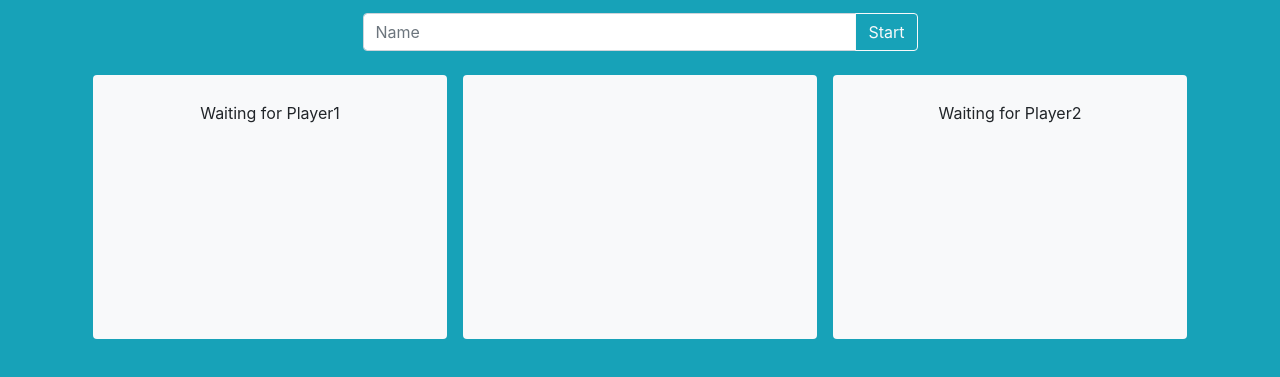
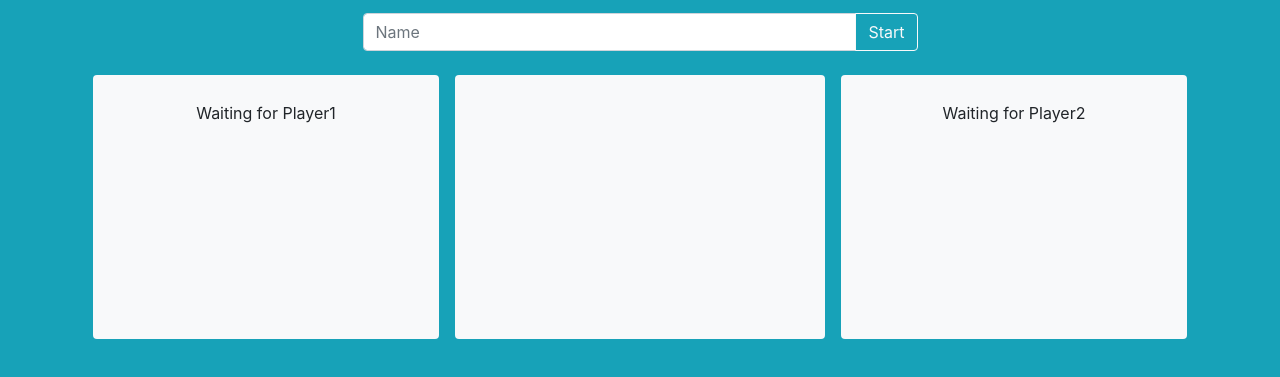
Before and after one commit to KenanSultan/RPS_byFirebase, a plain HTML site: page index.html in a window 1280 px wide. Shown: the part 73-450 px from the top of the page. Drawn offline with nearby package versions, Linux system fonts and the light colour scheme; no server answers.

Commit message:
[*] center div

```diff
--- a/index.html
+++ b/index.html
@@ -50,7 +50,7 @@
                     </div>
                 </div>
             </div>
-            <div id="center-div" class="col-12 col-md m-2 bg-light rounded"><h2 class="mt-5"></h2></div>
+            <div id="center-div" class="col-12 col-md-4 m-2 bg-light rounded"><h2 class="mt-5"></h2></div>
             <div id="right-div" class="col-12 col-md m-2 bg-light rounded position-relative">
                 <div class="row">
                     <div id="p2-name" class="col-12">
```
